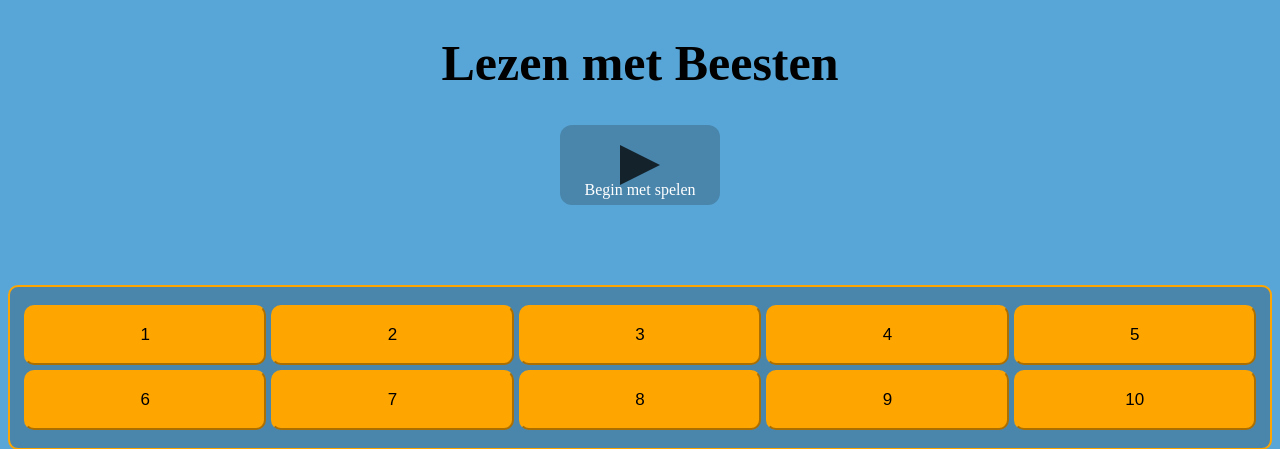
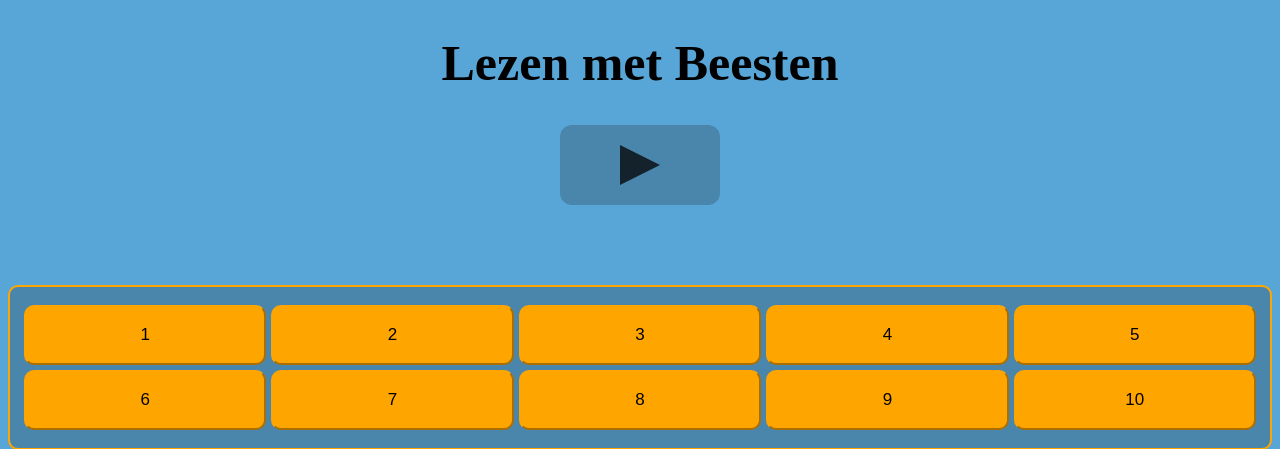
Before and after one commit to TimoWieme/PRG04-huiswerk-opdrachten, a PHP site: page / in a window 1280 px wide. Shown: the top 449 px of the page. Run offline with PHP 8.4, Linux system fonts and the light colour scheme.

Commit message:
Home Nearly Done

```diff
--- a/Index.html
+++ b/Index.html
@@ -17,7 +17,6 @@
         <div>
             <div id="start" class="play-button-outside">
                 <div class="play-button"></div>
-                <p>Begin met spelen</p>
             </div>
         </div>
         <div id="levelsDiv" class="levelsBG"></div>
--- a/css/style.css
+++ b/css/style.css
@@ -12,6 +12,11 @@ body{
     /* font-family: kidsFont; */
     font-size: 50px;
 }
+div{
+    box-sizing: border-box;
+    display: block;
+}
+
 /* Start Button */
 p{
     color: white;
@@ -50,10 +55,6 @@ p{
 	top: 5px;
 }
 
-div{
-    box-sizing: border-box;
-    display: block;
-}
 
 /* Levels */
 #levelsDiv{
```
Also changed, not shown: imgs/spreek.png (added).
